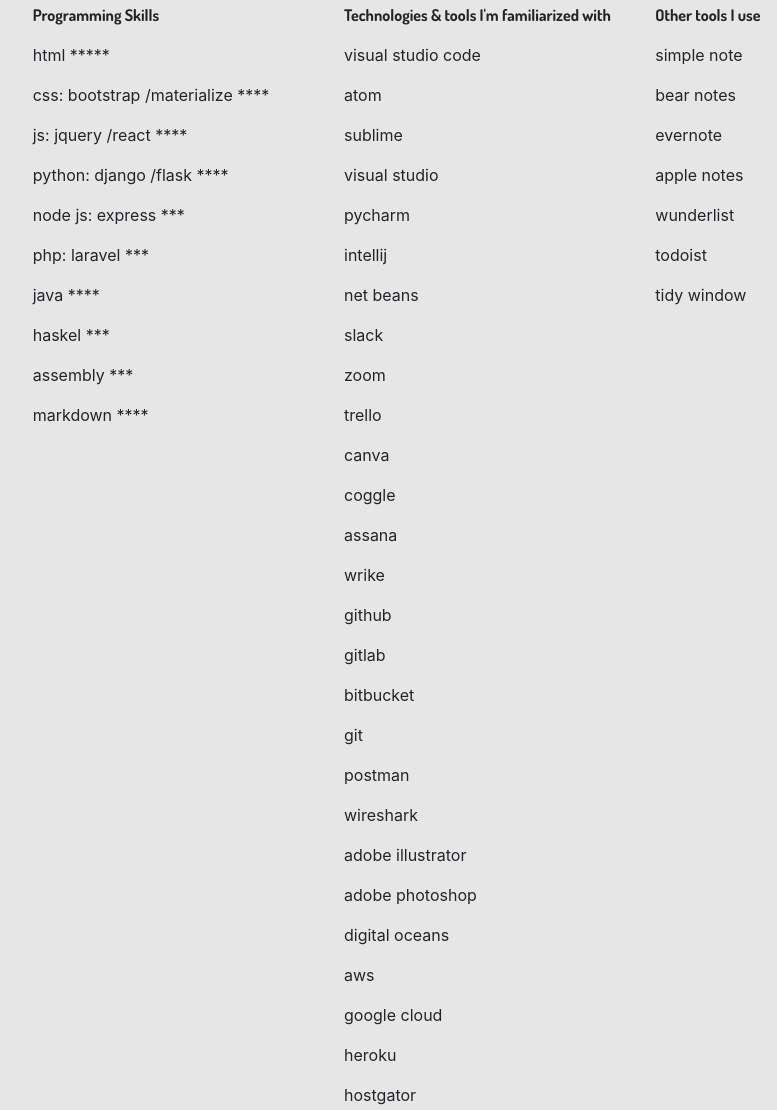
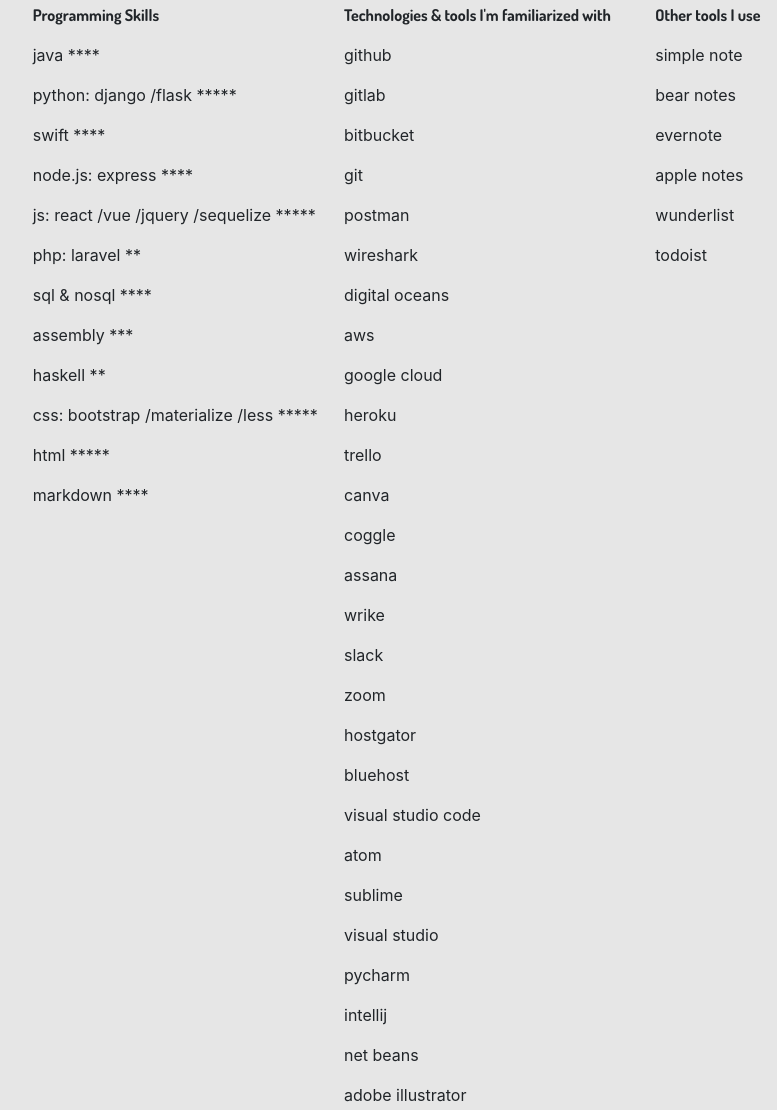
Before and after one commit to pablodiazt/ePortfolio-Pablo, a plain HTML site: page html/resume.html in a window 1280 px wide. Shown: the part 652-1762 px from the top of the page, without its empty margins (233-1010 px from the left). Drawn offline with nearby package versions, Linux system fonts and the light colour scheme; a web font is replaced by a local one.

Commit message:
updated resume languages and technologies

```diff
--- a/html/resume.html
+++ b/html/resume.html
@@ -124,20 +124,28 @@
                 <div class="resumeColumn">
                     <div>
                         <p class="resumeSubHeading"><b>Programming Skills</b></p>
-                        <!-- front end -->
-                        <p>html *****</p>
-                        <p>css: bootstrap /materialize ****</p>
-                        <p>js: jquery /react ****</p>
+                        <!-- high-level languages -->
+                        <p>java ****</p>
                         <!-- scripting languages -->
-                        <p>python: django /flask ****</p>
-                        <p>node js: express ***</p>
-                        <p>php: laravel ***</p>
-                        <!-- high level languages -->
-                        <p>java ****</p>
-                        <!-- functional languages -->
-                        <p>haskel ***</p>
+                        <p>python: django /flask *****</p>
+                        <!-- statically typed language -->
+                        <p>swift ****</p>
+                        <!-- scripting languages -->
+                        <p>node.js: express ****</p>
+                        <!-- high-level language -->
+                        <p>js: react /vue /jquery /sequelize *****</p>
+                        <!-- scripting language -->
+                        <p>php: laravel **</p>
+                        <!-- domain-specific language -->
+                        <p>sql & nosql ****</p>
                         <!-- low level language -->
                         <p>assembly ***</p>
+                        <!-- functional languages -->
+                        <p>haskell **</p>
+                        <!-- style sheet language -->
+                        <p>css: bootstrap /materialize /less *****</p>
+                        <!-- hypertext markup language -->
+                        <p>html *****</p>
                         <!-- markdown -->
                         <p>markdown ****</p>
                     </div>
@@ -145,28 +153,6 @@
 
                 <div class="resumeColumn">
                     <p class="resumeSubHeading"><b>Technologies & tools I'm familiarized with</b></p>
-
-                    <!-- my favorite text editors -->
-                    <p>visual studio code</p>
-                    <p>atom</p>
-                    <p>sublime</p>
-                    <!-- my favorite ides -->
-                    <p>visual studio</p>
-                    <p>pycharm</p>
-                    <p>intellij</p>
-                    <p>net beans</p>
-                    <!-- favorite chrome extensions -->
-                    <!-- team communication -->
-                    <p>slack</p>
-                    <p>zoom</p>
-                    <!-- team collaboration -->
-                    <p>trello</p>
-                    <p>canva</p>
-                    <p>coggle</p>
-                    <!-- project management -->
-                    <p>assana</p>
-                    <p>wrike</p>
-                    <!-- programming note taking apps -->
                     <!-- version control & open source-->
                     <p>github</p>
                     <p>gitlab</p>
@@ -176,23 +162,43 @@
                     <p>postman</p>
                     <!-- cybersecurity & networks -->
                     <p>wireshark</p>
-                    <!-- graphic design -->
-                    <p>adobe illustrator</p>
-                    <p>adobe photoshop</p>
                     <!-- cloud computing -->
                     <p>digital oceans</p>
                     <p>aws</p>
                     <p>google cloud</p>
                     <!-- cloud platforms -->
                     <p>heroku</p>
+                    <!-- team collaboration -->
+                    <p>trello</p>
+                    <p>canva</p>
+                    <p>coggle</p>
+                    <!-- project management -->
+                    <p>assana</p>
+                    <p>wrike</p>
+                    <!-- team communication -->
+                    <p>slack</p>
+                    <p>zoom</p>
                     <!-- shared hosting -->
                     <p>hostgator</p>
                     <p>bluehost</p>
+                    <!-- favorite text editors -->
+                    <p>visual studio code</p>
+                    <p>atom</p>
+                    <p>sublime</p>
+                    <!-- favorite ides -->
+                    <p>visual studio</p>
+                    <p>pycharm</p>
+                    <p>intellij</p>
+                    <p>net beans</p>
+                    <!-- programming note taking apps -->
+                    <!-- graphic design -->
+                    <p>adobe illustrator</p>
+                    <p>adobe photoshop</p>
+                    <!-- favorite chrome extensions -->
                 </div>
 
                 <div class="resumeColumn">
                     <p class="resumeSubHeading"><b>Other tools I use</b></p>
-
                     <!-- note taking apps -->
                     <p>simple note</p>
                     <p>bear notes</p>
@@ -202,7 +208,6 @@
                     <p>wunderlist</p>
                     <p>todoist</p>
                     <!-- productivity & time management -->
-                    <p>tidy window</p>
                 </div>
             </div>
         </div>
```
